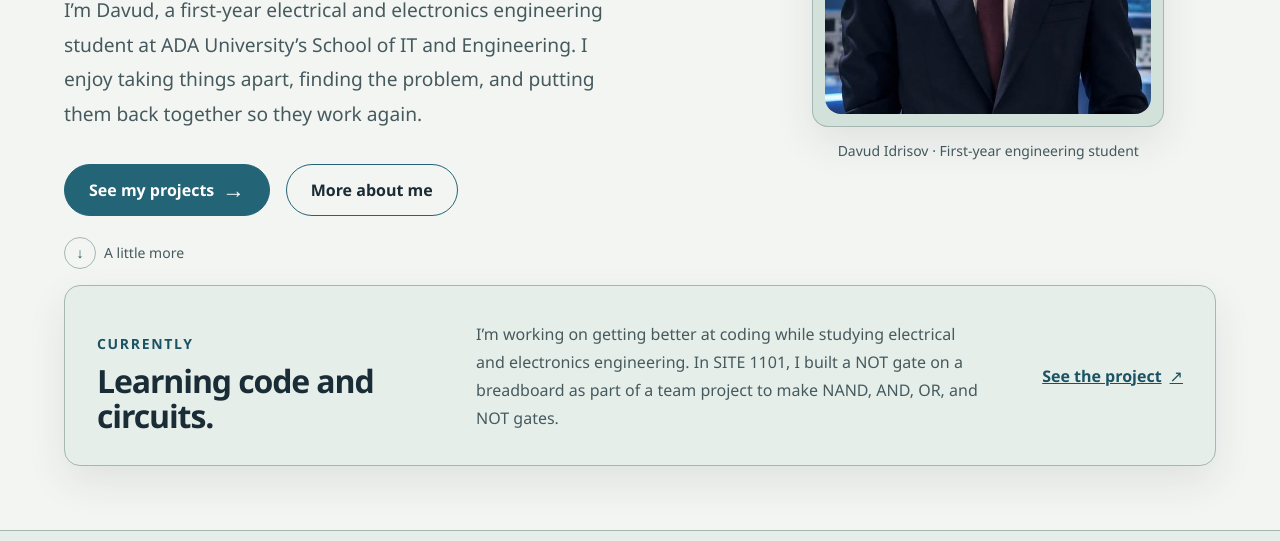
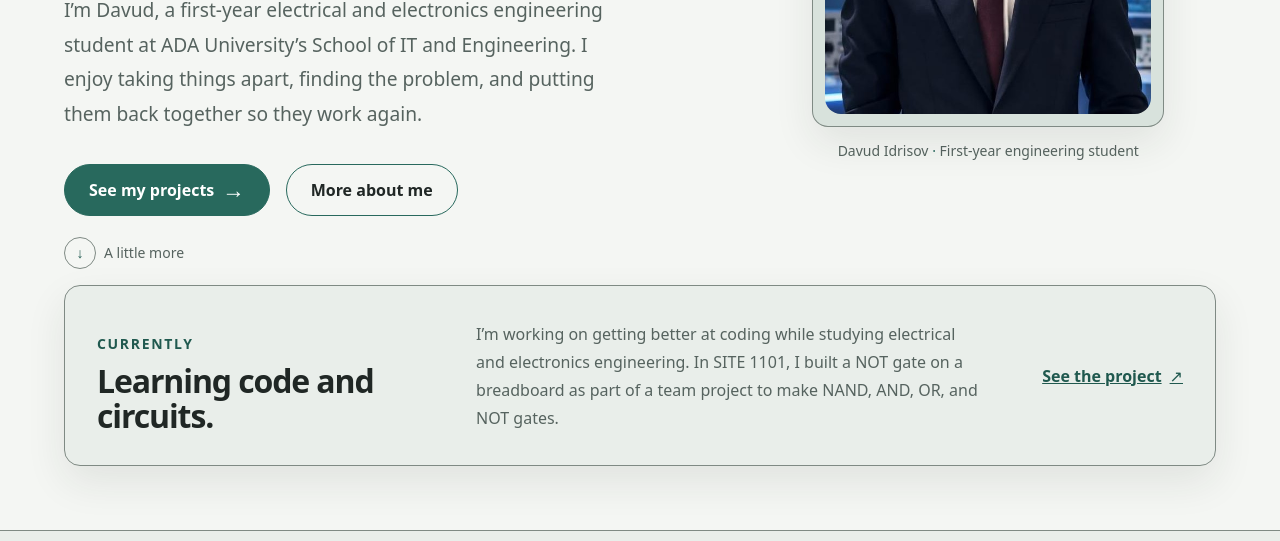
Before and after one commit to Davud09/Davud09.github.io, a plain HTML site: page index.html in a window 1280 px wide. Shown: the part 515-1056 px from the top of the page. Drawn offline with Linux system fonts and the light colour scheme.

Commit message:
style: add dossier/HUD design tokens and themes
Co-authored-by: Copilot <223556219+Copilot@users.noreply.github.com>

```diff
--- a/assets/css/base.css
+++ b/assets/css/base.css
@@ -1,24 +1,27 @@
 :root {
   color-scheme: dark;
 
-  --color-page: #101a28;
-  --color-surface: #192938;
-  --color-surface-raised: #223746;
-  --color-text: #f0f3ef;
-  --color-text-muted: #b9c7c9;
-  --color-accent: #8fbec5;
-  --color-accent-strong: #b6d5d7;
-  --color-green: #34554d;
-  --color-border: #405865;
-  --color-focus: #c6e4e6;
-  --color-on-accent: #132630;
+  --color-page: #1e2021;
+  --color-surface: #25292a;
+  --color-surface-raised: #2d3233;
+  --color-text: #edf0ed;
+  --color-text-muted: #b8c2be;
+  --color-accent: #83b7aa;
+  --color-accent-strong: #a0cfc2;
+  --color-green: #394b44;
+  --color-border: #757d7b;
+  --color-focus: #a9d8cb;
+  --color-on-accent: #14221e;
 
-  --font-body: "Segoe UI", "Helvetica Neue", Arial, sans-serif;
+  --font-body: system-ui, "Segoe UI", "Helvetica Neue", Arial, sans-serif;
   --font-display: var(--font-body);
+  --font-mono: "Cascadia Code", "SFMono-Regular", Consolas, monospace;
+  --text-2xs: 0.6875rem;
   --text-xs: 0.75rem;
   --text-sm: 0.875rem;
   --text-base: 1rem;
   --text-lg: 1.25rem;
+  --text-2xl: clamp(1.75rem, 4vw, 2.5rem);
   --text-xl: clamp(2.5rem, 8vw, 5rem);
   --line-height-body: 1.65;
 
@@ -48,36 +51,36 @@
 :root[data-theme="light"] {
   color-scheme: light;
 
-  --color-page: #f3f5f2;
-  --color-surface: #e6eeea;
+  --color-page: #f4f6f3;
+  --color-surface: #e9eeea;
   --color-surface-raised: #ffffff;
-  --color-text: #1a2c35;
-  --color-text-muted: #465a5e;
-  --color-accent: #246477;
-  --color-accent-strong: #1c5364;
-  --color-green: #d2e1d9;
-  --color-border: #a5b6b3;
-  --color-focus: #174e5d;
+  --color-text: #202725;
+  --color-text-muted: #56635f;
+  --color-accent: #28695d;
+  --color-accent-strong: #20594f;
+  --color-green: #d8e2dc;
+  --color-border: #7f8a84;
+  --color-focus: #20594f;
   --color-on-accent: #ffffff;
-  --shadow-card: 0 1rem 2.5rem rgb(26 44 53 / 9%);
+  --shadow-card: 0 1rem 2.5rem rgb(32 39 37 / 9%);
 }
 
 @media (prefers-color-scheme: light) {
   :root:not([data-theme]) {
     color-scheme: light;
 
-    --color-page: #f3f5f2;
-    --color-surface: #e6eeea;
+    --color-page: #f4f6f3;
+    --color-surface: #e9eeea;
     --color-surface-raised: #ffffff;
-    --color-text: #1a2c35;
-    --color-text-muted: #465a5e;
-    --color-accent: #246477;
-    --color-accent-strong: #1c5364;
-    --color-green: #d2e1d9;
-    --color-border: #a5b6b3;
-    --color-focus: #174e5d;
+    --color-text: #202725;
+    --color-text-muted: #56635f;
+    --color-accent: #28695d;
+    --color-accent-strong: #20594f;
+    --color-green: #d8e2dc;
+    --color-border: #7f8a84;
     --color-on-accent: #ffffff;
-    --shadow-card: 0 1rem 2.5rem rgb(26 44 53 / 9%);
+    --color-focus: #20594f;
+    --shadow-card: 0 1rem 2.5rem rgb(32 39 37 / 9%);
   }
 }
 
```
